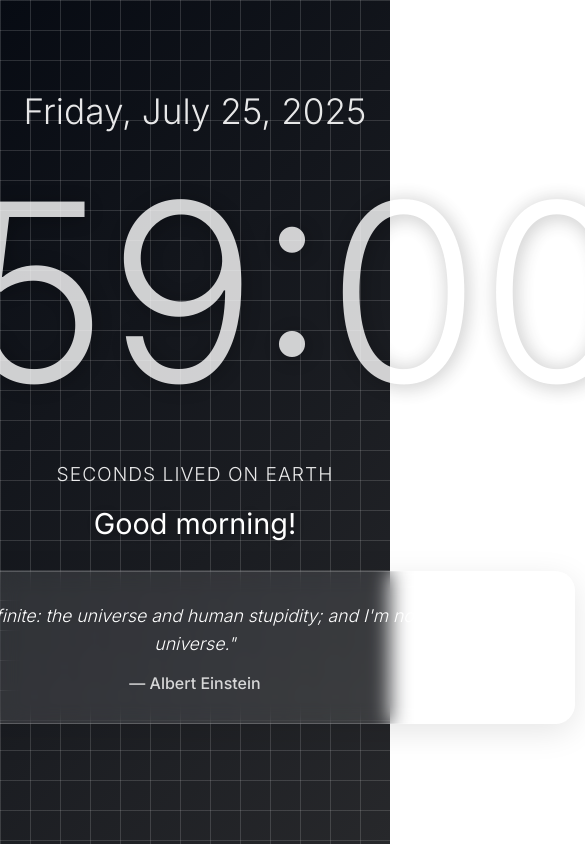
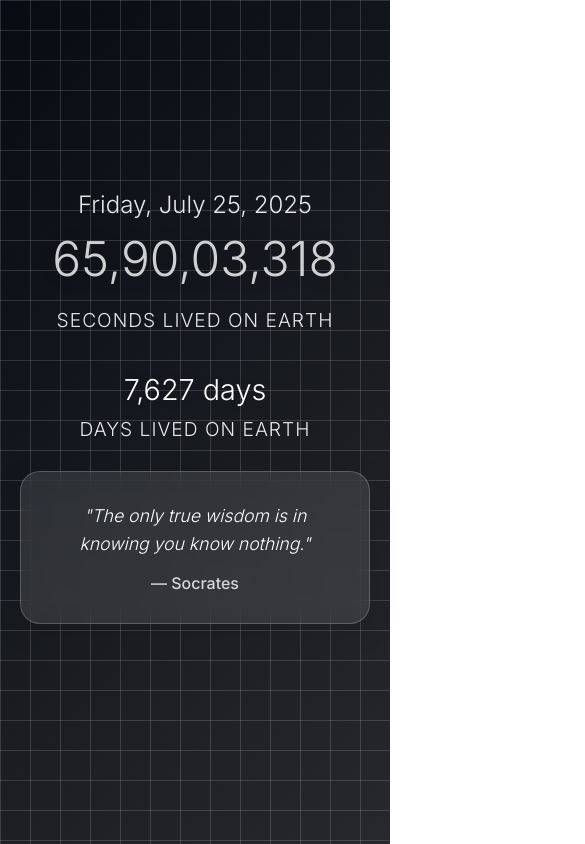
Before and after one commit to VyomJain6904/Chrome-Extensions, a browser extension: page Seconds Calculator/index.html in a window 390 px wide. Shown: the top 844 px of the page, 585 px wide, since content can reach past the window. Drawn offline with Linux system fonts and the light colour scheme.

Commit message:
Update , Added Days Lived Func

```diff
--- a/Seconds Calculator/index.html
+++ b/Seconds Calculator/index.html
@@ -57,6 +57,12 @@
 				text-shadow: 2px 2px 20px rgba(0, 0, 0, 0.3);
 				animation: pulse 2s ease-in-out infinite;
 			}
+			.days-display {
+				font-size: 4.8rem;
+				font-weight: 300;
+				margin-bottom: 10px;
+				text-shadow: 1px 1px 10px rgba(0, 0, 0, 0.2);
+			}
 
 			@keyframes pulse {
 				0%,
@@ -77,11 +83,13 @@
 				letter-spacing: 1px;
 			}
 
-			.greeting {
-				font-size: 2.5rem;
-				font-weight: 400;
-				margin-bottom: 30px;
-				text-shadow: 1px 1px 10px rgba(0, 0, 0, 0.3);
+			.days-label {
+				font-size: 1.2rem;
+				opacity: 0.9;
+				margin-bottom: 20px;
+				font-weight: 300;
+				text-transform: uppercase;
+				letter-spacing: 1px;
 			}
 
 			.quote-container {
@@ -119,7 +127,7 @@
 			}
 
 			.date-display {
-				font-size: 2.2rem;
+				font-size: 3.2rem;
 				opacity: 0.9;
 				margin-bottom: 10px;
 				font-weight: 300;
@@ -127,11 +135,15 @@
 
 			@media (max-width: 768px) {
 				.seconds-display {
-					font-size: 15.5rem;
+					font-size: 3rem;
 				}
 
-				.greeting {
+				.days-display {
 					font-size: 1.8rem;
+				}
+
+				.date-display {
+					font-size: 1.5rem;
 				}
 
 				.quote {
@@ -139,7 +151,10 @@
 				}
 
 				.container {
-					padding: 20px;
+					width: 100%;
+					max-width: 95vw;
+					padding: 10px;
+					margin: 0 auto;
 				}
 			}
 		</style>
@@ -149,7 +164,9 @@
 			<div class="date-display" id="dateDisplay"></div>
 			<div class="seconds-display" id="secondsDisplay">0</div>
 			<div class="seconds-label">Seconds Lived on Earth</div>
-			<div class="greeting" id="greeting">Good morning!</div>
+			<br />
+			<div class="days-display" id="daysDisplay">0</div>
+			<div class="days-label">days Lived on Earth</div>
 			<div class="quote-container">
 				<div class="quote" id="quote"></div>
 				<div class="quote-author" id="quoteAuthor"></div>
--- a/Seconds Calculator/script.js
+++ b/Seconds Calculator/script.js
@@ -94,6 +94,18 @@ const quotes = [
     },
 ];
 
+function formatIndianNumber(num)
+{
+    const str = num.toString();
+    const lastThree = str.slice(-3);
+    const otherNumbers = str.slice(0, -3);
+
+    if (!otherNumbers) return lastThree;
+
+    const formattedOther = otherNumbers.replace(/(\d)(?=(\d{2})+(?!\d))/g, "$1,");
+    return formattedOther + "," + lastThree;
+}
+
 function updateSecondsLived()
 {
     const birthDate = new Date(BIRTHDATE);
@@ -101,10 +113,26 @@ function updateSecondsLived()
     const diffTime = Math.abs(now - birthDate);
     const diffSeconds = Math.floor(diffTime / 1000);
 
-    const formatted = diffSeconds.toLocaleString().replace(/,/g, ":");
+    const formatted = formatIndianNumber(diffSeconds);
 
     document.getElementById("secondsDisplay").textContent = formatted;
 }
+
+function getDaysLived(birthDateStr)
+{
+    const birthDate = new Date(birthDateStr);
+    const now = new Date();
+    const diffTime = now - birthDate;
+    const diffDays = Math.floor(diffTime / (1000 * 60 * 60 * 24));
+    return diffDays;
+}
+
+function updateDaysLived()
+{
+    const daysLived = getDaysLived(BIRTHDATE);
+    document.getElementById("daysDisplay").textContent = daysLived.toLocaleString() + " days";
+}
+
 
 function updateDate()
 {
@@ -118,38 +146,26 @@ function updateDate()
     document.getElementById("dateDisplay").textContent = dateString;
 }
 
-function getGreeting()
-{
-    const hour = new Date().getHours();
-    if (hour < 12) return "Good morning!";
-    if (hour < 17) return "Good afternoon!";
-    if (hour < 21) return "Good evening!";
-    return "Good night!";
-}
-
 function getRandomQuote()
 {
     const randomIndex = Math.floor(Math.random() * quotes.length);
     return quotes[randomIndex];
 }
 
-function init()
+function main()
 {
-    // Update seconds lived
     updateSecondsLived();
     setInterval(updateSecondsLived, 1000); // Update every second
 
-    // Update date
+    updateDaysLived(); // Update days lived
+    setInterval(updateDaysLived, 86400000); // Update daily
+
     updateDate();
     setInterval(updateDate, 86400000); // Update every day
 
-    // Set greeting
-    document.getElementById("greeting").textContent = getGreeting();
-
-    // Set random quote
     const randomQuote = getRandomQuote();
     document.getElementById("quote").textContent = `"${randomQuote.text}"`;
     document.getElementById("quoteAuthor").textContent = `— ${randomQuote.author}`;
 }
 
-init();
+main();
```
